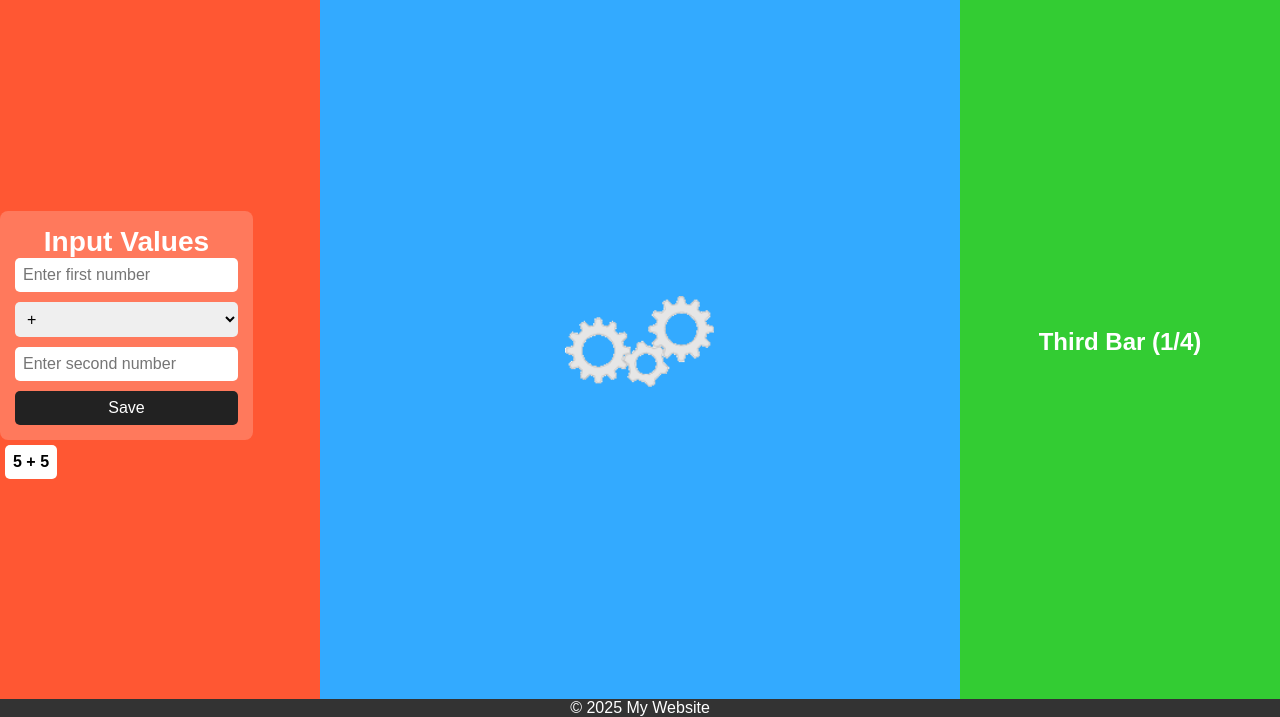
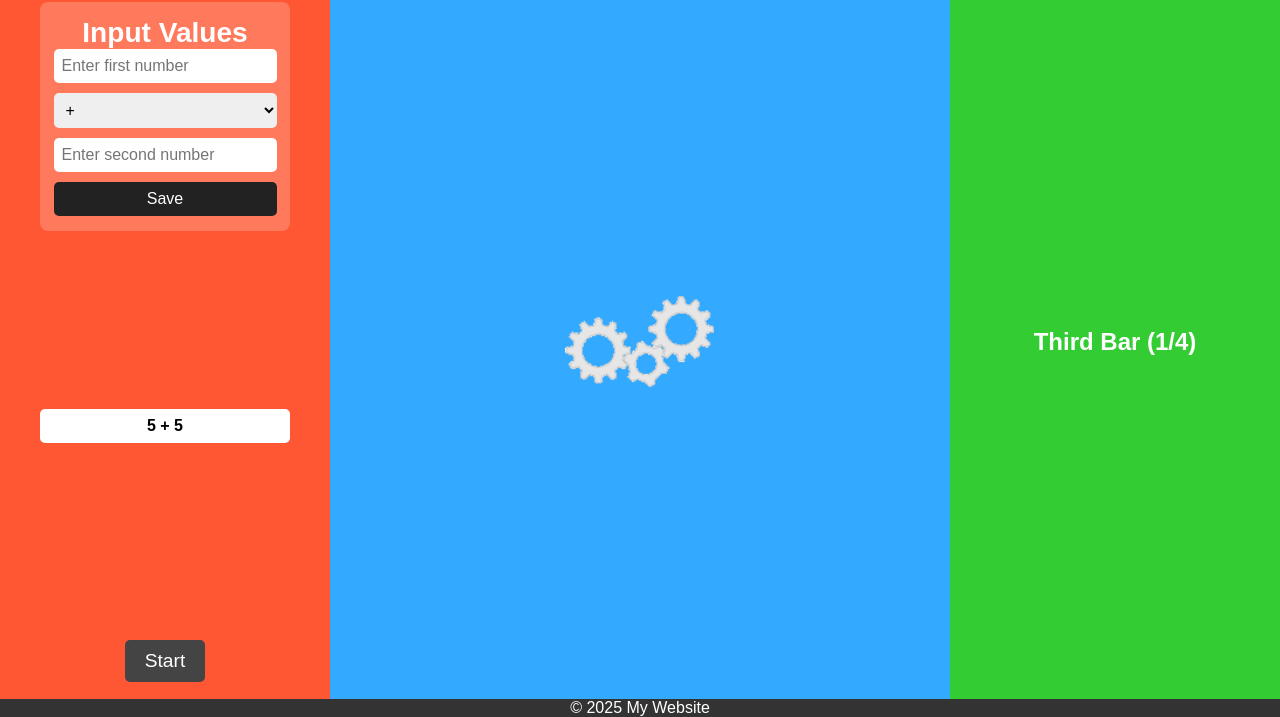
Before and after one commit to nothingtotype/sistemas-operativos-practica-1, a plain HTML site: page docs/index.html in a window 1280 px wide. Both pictures are taken after typing "5", "5" into the empty fields and a click on the button "Save". Shown: the part 83-800 px from the top of the page. Drawn offline with Linux system fonts and the light colour scheme.

Commit message:
testing again

```diff
--- a/docs/index.html
+++ b/docs/index.html
@@ -14,7 +14,6 @@
 
     <main>
         <div class="bar bar-1">
-            <!-- form here -->
             <div class="form-container">
                 <h3>Input Values</h3>
                 <form id="calc-form">
@@ -29,11 +28,15 @@
                     <button type="submit">Save</button>
                 </form>
             </div>
+
             <div class="stack-container" id="stack">
                 <!-- Stack will appear here -->
             </div>
+
+            <div class="start-button-container">
+                <button id="start-button">Start</button>
+            </div>
         </div>
-
 
         <div class="bar bar-2">
             <img id="gears-gif" src="..\images\gears.gif" alt="Gears Animation">
--- a/docs/script.js
+++ b/docs/script.js
@@ -1,3 +1,5 @@
+let stackCounter = 0;
+let emptyStack = null;
 document.getElementById("calc-form").addEventListener("submit", function(event) {
     event.preventDefault(); // Prevent form refresh
 
@@ -7,17 +9,23 @@ document.getElementById("calc-form").addEventListener("submit", function(event)
     let operand = document.getElementById("operand").value;
 
     // Create stack item
+
     let stackContainer = document.getElementById("stack");
+
     let stackItem = document.createElement("div");
     stackItem.className = "stack-item";
     stackItem.textContent = `${num1} ${operand} ${num2}`;
 
     // Insert at the top of the stack
     stackContainer.prepend(stackItem);
+    stackCounter +=1;
 
     // Ensure max 6 items in the stack
-    if (stackContainer.children.length > 6) {
-        stackContainer.removeChild(stackContainer.lastChild);
+    if (stackContainer.children.length > 4) {
+        emptyStack = stackContainer;
+        // document.getElementById("stack").remove();
+
+        stackContainer.parentNode.removeChild(stackContainer);
     }
 
     // Clear form inputs
--- a/docs/styles.css
+++ b/docs/styles.css
@@ -45,7 +45,6 @@ main {
     height: 90vh;
 }
 
-
 .bar {
     display: flex;
     align-items: center;
@@ -53,20 +52,19 @@ main {
     color: white;
     font-size: 1.5rem;
     font-weight: bold;
+    padding: 20px;
 }
 
-/* bar that contains the form */
 .bar-1 {
     background: #ff5733;
     flex: 1;
     display: flex;
-    flex-direction: column;
-    justify-content: center;
-    padding-top: 10px;
-    align-items: flex-start;
+    flex-direction: column; /* Flex column to divide into boxes */
+    justify-content: space-between;
+    align-items: center;
 }
 
-/* form container styling */
+/* Form Styling */
 .form-container {
     display: flex;
     flex-direction: column;
@@ -74,6 +72,7 @@ main {
     background: rgba(255, 255, 255, 0.2);
     padding: 15px;
     border-radius: 8px;
+    width: 250px;
 }
 
 form {
@@ -99,22 +98,15 @@ button:hover {
     background: #555;
 }
 
-footer {
-    background-color: #333;
-    color: white;
-    /* padding: 10px; */
-    position: absolute;
-    bottom: 0;
-    width: 100%;
-}
-
 /* Stack Styling */
 .stack-container {
     display: flex;
-    flex-direction: column;
-    align-items: flex-end;
-    max-height: 180px;
-    overflow-y: auto;
+    flex-direction: column-reverse; /* Newest input appears at the top */
+    align-items: center;
+    /* max-height: 180px; */
+    /* overflow-y: auto; */
+    /* margin-top: 15px; */
+    width: 250px;
 }
 
 .stack-item {
@@ -124,8 +116,33 @@ footer {
     margin: 5px;
     border-radius: 5px;
     font-size: 1rem;
-    text-align: right;
+    text-align: center;
+    width: 100%;
 }
+
+/* Start Button Styling */
+.start-button-container {
+    margin-top: 20px;
+}
+
+#start-button {
+    padding: 10px 20px;
+    background-color: #444;
+    color: white;
+    font-size: 1.2rem;
+    border: none;
+    border-radius: 5px;
+    cursor: pointer;
+}
+
+#start-button:hover {
+    background-color: #666;
+}
+
+.hidden-stack {
+    display: none;
+}
+
 
 /* Styles for Bar 2 GIF */
 .bar-2 {
```
